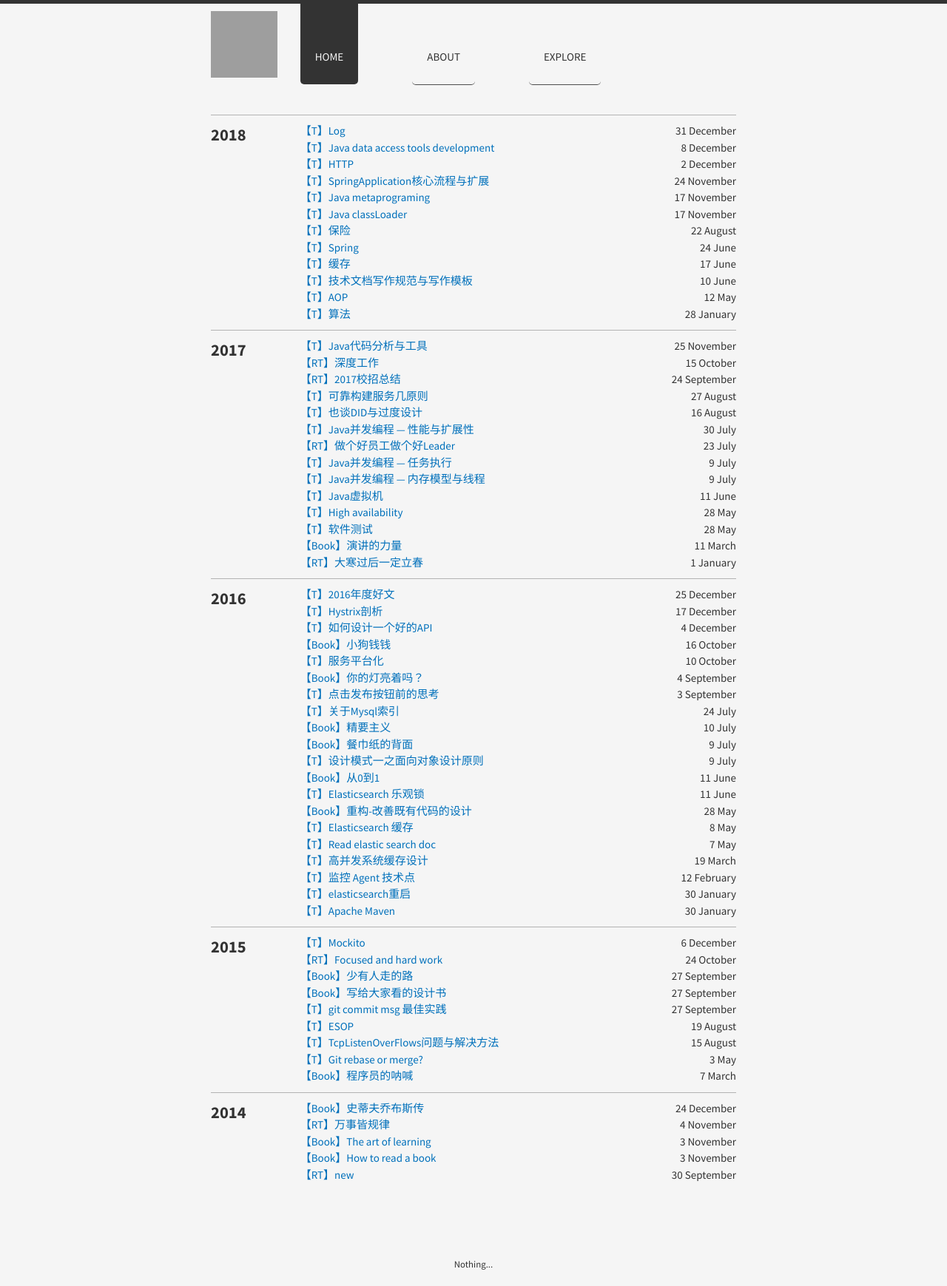
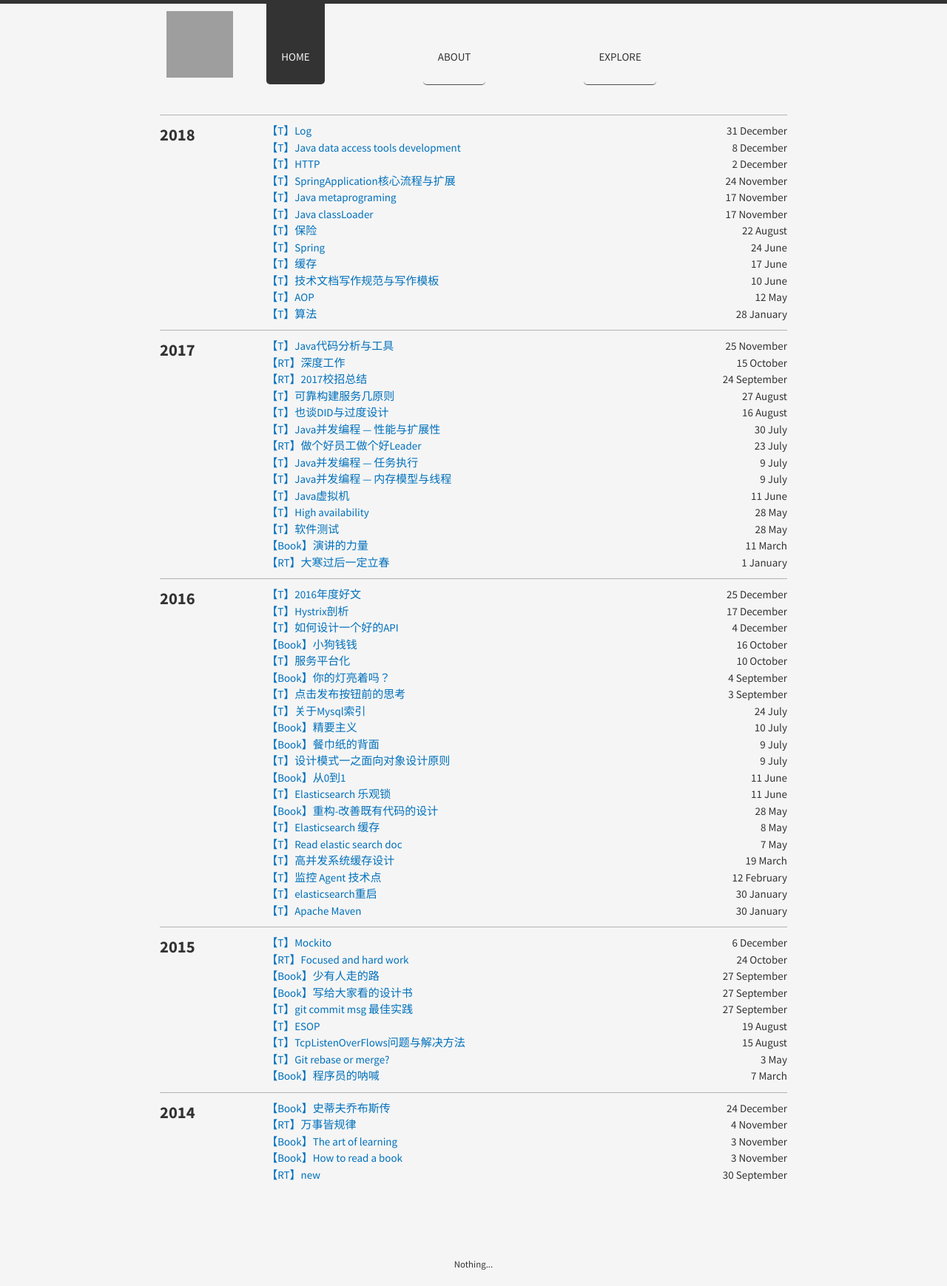
Before and after one commit to younghz/younghz.github.io, a Jekyll site: the page built from index.html, in a window 1280 px wide. Shown: the whole page at 74% size. Built offline with Jekyll 4.4.1, drawn with Linux system fonts in a browser that asks for light colours; nearby versions of some CDN libraries; grey boxes are pictures that could not be loaded.

Commit message:
Update CSS

```diff
--- a/_data/brume.yml
+++ b/_data/brume.yml
@@ -1,3 +1,3 @@
-name: hz
+name: 1907 🕥
 author: hz
 description: hz's blog.
--- a/public/css/main.scss
+++ b/public/css/main.scss
@@ -143,7 +143,7 @@ footer {
 }
 
 .container {
-  max-width: 750px;
+  max-width: 888px;
   padding: 0 20px;
 }
 
@@ -169,7 +169,7 @@ footer {
     display: inline-block;
     color: $contrast-color;
     padding: 66px 20px 25px;
-    margin-right: 70px;
+    margin-right: 130px;
     margin-top: -5px;
     text-transform: uppercase;
     border-radius: 0 0 5px 5px;
```
